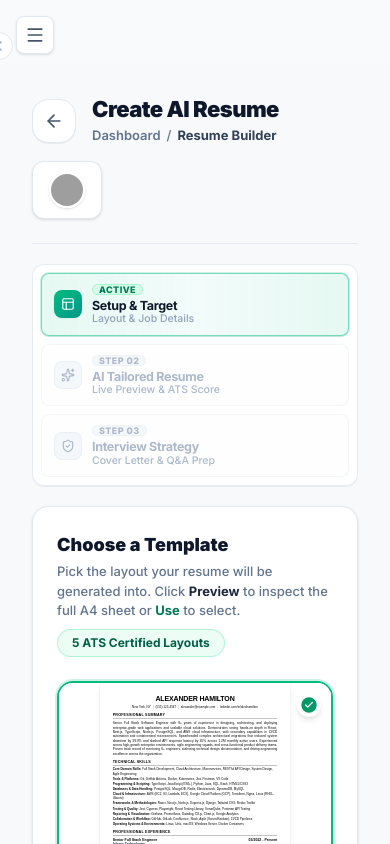
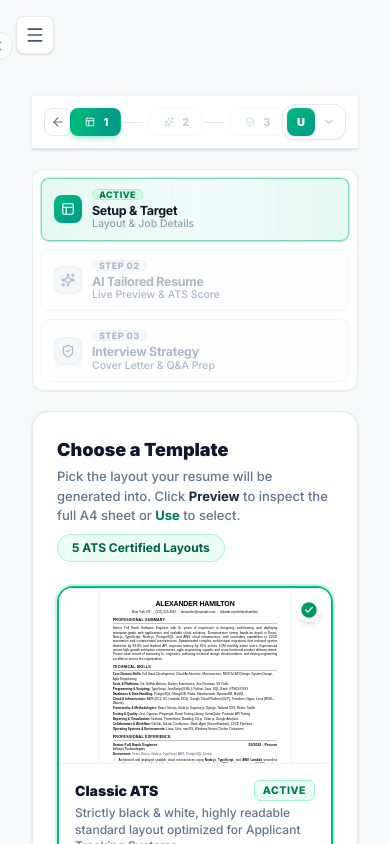
Before and after one commit to infosoltikz-ui/Soltikz, a Next.js app: page /dashboard/create in a window 390 px wide. Shown: the top 844 px of the page. Built offline with nearby package versions, Linux system fonts and the light colour scheme; no server answers; grey boxes are pictures that could not be loaded.

Commit message:
fix(ui): self-contained compact header with inline UserMenu - fixes avatar alignment in 52px sticky bar

```diff
--- a/src/components/create-resume/CreateResumeHeader.tsx
+++ b/src/components/create-resume/CreateResumeHeader.tsx
@@ -1,45 +1,202 @@
 'use client'
 
-import { ArrowLeft, Sparkles, ShieldCheck, FileCheck } from 'lucide-react'
+import { ArrowLeft, Check, Layout, Sparkles, ShieldCheck, FileCheck, ChevronDown, Settings, LogOut } from 'lucide-react'
 import Link from 'next/link'
-import { UserMenu } from '@/components/dashboard/UserMenu'
+import { cn } from '@/utils/cn'
+import { useState, useRef, useEffect } from 'react'
+import { createClient } from '@/utils/supabase/client'
+import { useRouter } from 'next/navigation'
+import { isPremiumPlan } from '@/utils/pricingPlans'
 
-export function CreateResumeHeader({ title = "Create AI Resume" }: { title?: string }) {
+interface CreateResumeHeaderProps {
+  currentStep?: number
+  onStepClick?: (step: number) => void
+  onBack?: () => void
+}
+
+const STEPS = [
+  { step: 1, label: 'Setup & Target',      icon: Layout      },
+  { step: 2, label: 'AI Resume',           icon: Sparkles    },
+  { step: 3, label: 'Interview Prep',      icon: ShieldCheck },
+]
+
+function CompactUserMenu() {
+  const [open, setOpen] = useState(false)
+  const ref = useRef<HTMLDivElement>(null)
+  const router = useRouter()
+  const [user, setUser] = useState({ name: 'User', plan: 'Free Plan', email: '' })
+
+  useEffect(() => {
+    async function load() {
+      const supabase = createClient()
+      const { data: { user: u } } = await supabase.auth.getUser()
+      if (u) {
+        const { data: p } = await supabase.from('profiles').select('full_name, plan_id').eq('id', u.id).single()
+        setUser({
+          name: p?.full_name || u.user_metadata?.full_name || 'User',
+          email: u.email || '',
+          plan: isPremiumPlan(p?.plan_id) ? 'Premium' : 'Free Plan',
+        })
+      }
+    }
+    load()
+  }, [])
+
+  useEffect(() => {
+    const handler = (e: MouseEvent) => {
+      if (ref.current && !ref.current.contains(e.target as Node)) setOpen(false)
+    }
+    document.addEventListener('mousedown', handler)
+    return () => document.removeEventListener('mousedown', handler)
+  }, [])
+
+  const initials = user.name.split(' ').map(w => w[0]).slice(0, 2).join('').toUpperCase()
+
   return (
-    <header className="flex flex-col sm:flex-row sm:items-center justify-between gap-4 pb-6 border-b border-slate-200/80 mb-2">
-      {/* Left: Back & Title */}
-      <div className="flex items-center gap-4 min-w-0">
-        <Link
-          href="/dashboard"
-          className="flex items-center justify-center w-11 h-11 rounded-2xl border border-slate-200 bg-white hover:bg-slate-50 text-slate-600 hover:text-slate-900 transition-all shadow-2xs hover:shadow-sm shrink-0 group"
-          title="Back to Dashboard"
-        >
-          <ArrowLeft className="w-5 h-5 group-hover:-translate-x-0.5 transition-transform" />
-        </Link>
-        <div className="min-w-0">
-          <div className="flex items-center gap-2">
-            <h1 className="text-[22px] sm:text-[26px] font-black text-slate-900 tracking-tight leading-tight truncate">
-              {title}
-            </h1>
-            <span className="hidden sm:inline-flex items-center gap-1 text-[11px] font-extrabold text-emerald-700 bg-emerald-50 px-2.5 py-0.5 rounded-full border border-emerald-200 shrink-0">
-              <Sparkles className="w-3 h-3 text-emerald-600" />
-              <span>AI Tailoring Suite</span>
+    <div className="relative shrink-0" ref={ref}>
+      <button
+        onClick={() => setOpen(!open)}
+        className="flex items-center gap-2 h-9 pl-1 pr-2.5 rounded-xl border border-slate-200 bg-white hover:bg-slate-50 transition-all shadow-xs hover:shadow-sm"
+      >
+        {/* Avatar circle */}
+        <div className="w-7 h-7 rounded-lg bg-gradient-to-br from-emerald-500 to-teal-600 flex items-center justify-center text-white text-[11px] font-black shrink-0 shadow-sm">
+          {initials}
+        </div>
+        {/* Name + plan */}
+        <div className="hidden sm:flex flex-col items-start leading-none">
+          <span className="text-[12px] font-bold text-slate-900 whitespace-nowrap max-w-[110px] truncate">{user.name}</span>
+          <span className="text-[10px] font-medium text-slate-400 mt-0.5">{user.plan}</span>
+        </div>
+        <ChevronDown className={cn('w-3 h-3 text-slate-400 transition-transform shrink-0', open && 'rotate-180')} />
+      </button>
+
+      {open && (
+        <div className="absolute right-0 top-full mt-1.5 w-52 bg-white rounded-xl shadow-lg border border-slate-100 py-1.5 z-50 overflow-hidden">
+          <div className="px-3 py-2 border-b border-slate-100 mb-1">
+            <p className="text-[12px] font-bold text-slate-900 truncate">{user.name}</p>
+            <p className="text-[11px] text-slate-400 truncate">{user.email}</p>
+          </div>
+          <Link
+            href="/dashboard/settings"
+            className="flex items-center gap-2.5 px-3 py-2 text-[12px] font-semibold text-slate-700 hover:bg-slate-50 transition-colors"
+            onClick={() => setOpen(false)}
+          >
+            <Settings className="w-3.5 h-3.5" /> Settings
+          </Link>
+          <div className="h-px bg-slate-100 my-1 mx-3" />
+          <button
+            onClick={async () => {
+              const supabase = createClient()
+              await supabase.auth.signOut()
+              router.push('/login')
+            }}
+            className="w-full flex items-center gap-2.5 px-3 py-2 text-[12px] font-semibold text-red-600 hover:bg-red-50 transition-colors"
+          >
+            <LogOut className="w-3.5 h-3.5" /> Log out
+          </button>
+        </div>
+      )}
+    </div>
+  )
+}
+
+export function CreateResumeHeader({
+  currentStep = 1,
+  onStepClick,
+  onBack,
+}: CreateResumeHeaderProps) {
+  return (
+    <header className="sticky top-0 z-40 bg-white/95 backdrop-blur-md border-b border-slate-200 shadow-sm">
+      <div className="max-w-[1600px] mx-auto px-3 sm:px-5 lg:px-8 h-[52px] flex items-center gap-3">
+
+        {/* ── Left: back + logo ── */}
+        <div className="flex items-center gap-2.5 shrink-0">
+          {onBack ? (
+            <button
+              onClick={onBack}
+              className="flex items-center justify-center w-7 h-7 rounded-lg border border-slate-200 bg-white hover:bg-slate-50 text-slate-500 hover:text-slate-800 transition-all"
+            >
+              <ArrowLeft className="w-3.5 h-3.5" />
+            </button>
+          ) : (
+            <Link
+              href="/dashboard"
+              className="flex items-center justify-center w-7 h-7 rounded-lg border border-slate-200 bg-white hover:bg-slate-50 text-slate-500 hover:text-slate-800 transition-all"
+            >
+              <ArrowLeft className="w-3.5 h-3.5" />
+            </Link>
+          )}
+
+          <div className="hidden sm:flex items-center gap-1.5">
+            <span className="text-[13px] font-black text-slate-900 tracking-tight">Resume Builder</span>
+            <span className="inline-flex items-center gap-0.5 text-[9.5px] font-extrabold text-emerald-700 bg-emerald-50 px-1.5 py-0.5 rounded-full border border-emerald-200">
+              <Sparkles className="w-2 h-2" />
+              AI
             </span>
           </div>
-          <p className="text-[13px] font-medium text-slate-500 mt-0.5 flex items-center gap-1.5">
-            <Link href="/dashboard" className="hover:text-emerald-700 transition-colors font-semibold">Dashboard</Link>
-            <span>/</span>
-            <span className="text-slate-700 font-bold">Resume Builder</span>
-          </p>
         </div>
-      </div>
 
-      <div className="flex items-center gap-3 shrink-0">
-        <div className="hidden lg:flex items-center gap-2 text-[12px] font-bold text-slate-600 bg-slate-100/80 px-3 py-1.5 rounded-xl border border-slate-200/80">
-          <FileCheck className="w-4 h-4 text-emerald-600" />
-          <span>Workday & Taleo Certified</span>
+        {/* Divider */}
+        <div className="hidden sm:block w-px h-5 bg-slate-200 shrink-0" />
+
+        {/* ── Center: step pills ── */}
+        <nav className="flex-1 flex items-center justify-center min-w-0" aria-label="Progress">
+          <div className="flex items-center gap-1">
+            {STEPS.map((item, idx) => {
+              const done     = currentStep > item.step
+              const active   = currentStep === item.step
+              const upcoming = currentStep < item.step
+              const clickable = done && !!onStepClick
+              const Icon = item.icon
+
+              return (
+                <div key={item.step} className="flex items-center">
+                  <button
+                    onClick={() => clickable && onStepClick?.(item.step)}
+                    disabled={upcoming}
+                    className={cn(
+                      'flex items-center gap-1.5 h-7 px-3 rounded-lg text-[11px] font-bold transition-all duration-150 border select-none',
+                      active   && 'bg-gradient-to-r from-emerald-500 to-teal-600 text-white border-transparent shadow-md shadow-emerald-500/25',
+                      done     && 'bg-slate-100 text-slate-600 border-slate-200 hover:bg-emerald-50 hover:text-emerald-700 hover:border-emerald-300 cursor-pointer',
+                      upcoming && 'bg-transparent text-slate-400 border-slate-200/60 cursor-default opacity-50',
+                    )}
+                  >
+                    <span className={cn(
+                      'w-3.5 h-3.5 rounded flex items-center justify-center shrink-0',
+                    )}>
+                      {done
+                        ? <Check className="w-2.5 h-2.5 stroke-[3]" />
+                        : <Icon className="w-2.5 h-2.5" />
+                      }
+                    </span>
+                    <span className="hidden md:block">{item.label}</span>
+                    <span className="md:hidden font-extrabold">{item.step}</span>
+                  </button>
+
+                  {idx < STEPS.length - 1 && (
+                    <div className={cn(
+                      'w-5 h-px mx-0.5',
+                      currentStep > item.step ? 'bg-emerald-400' : 'bg-slate-200'
+                    )} />
+                  )}
+                </div>
+              )
+            })}
+          </div>
+        </nav>
+
+        {/* Divider */}
+        <div className="hidden lg:block w-px h-5 bg-slate-200 shrink-0" />
+
+        {/* ── Right: badge + user ── */}
+        <div className="flex items-center gap-2 shrink-0">
+          <div className="hidden lg:flex items-center gap-1 text-[10.5px] font-bold text-slate-500 bg-slate-50 px-2 py-1 rounded-lg border border-slate-200">
+            <FileCheck className="w-3 h-3 text-emerald-600 shrink-0" />
+            <span>ATS Certified</span>
+          </div>
+          <CompactUserMenu />
         </div>
-        <UserMenu />
+
       </div>
     </header>
   )
```
